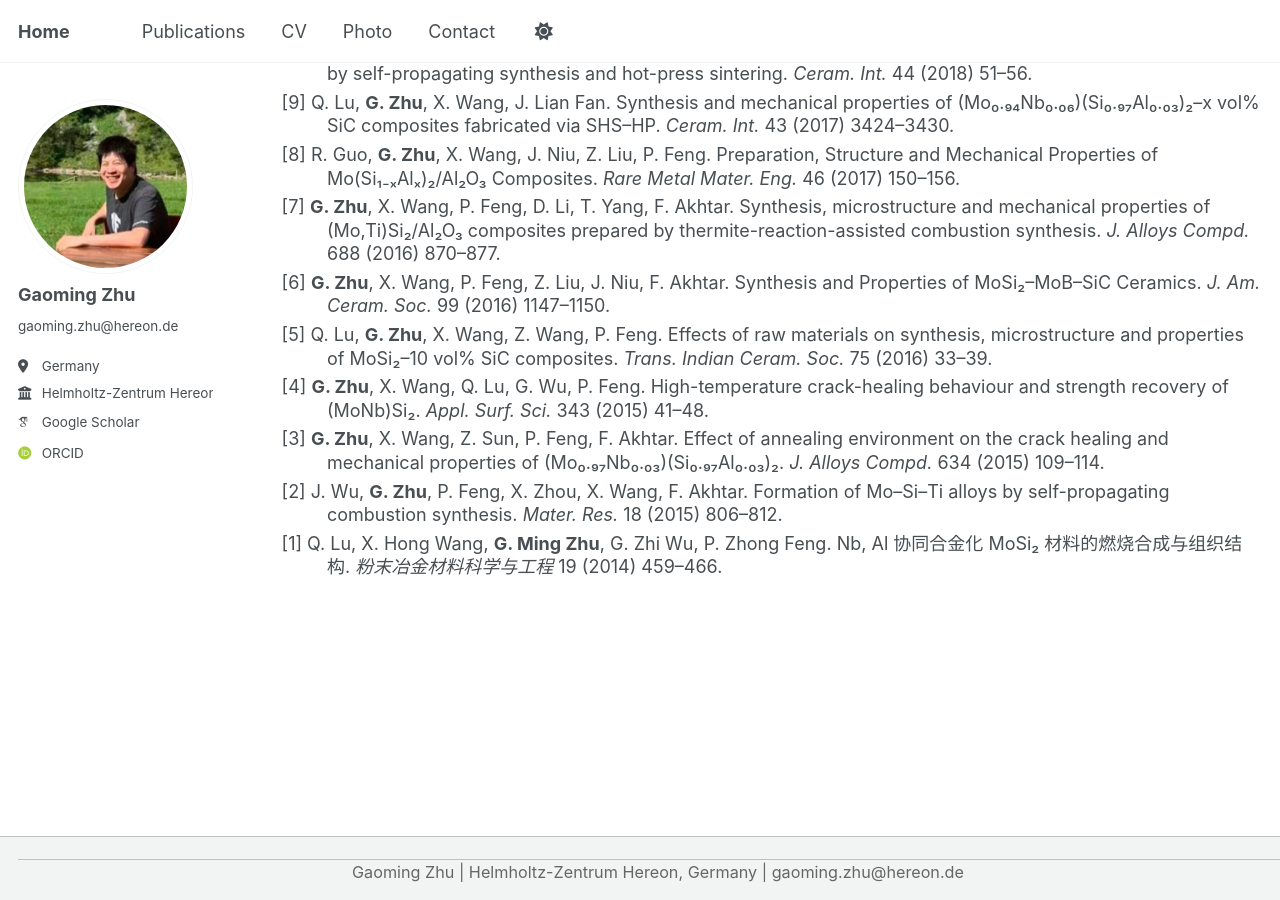
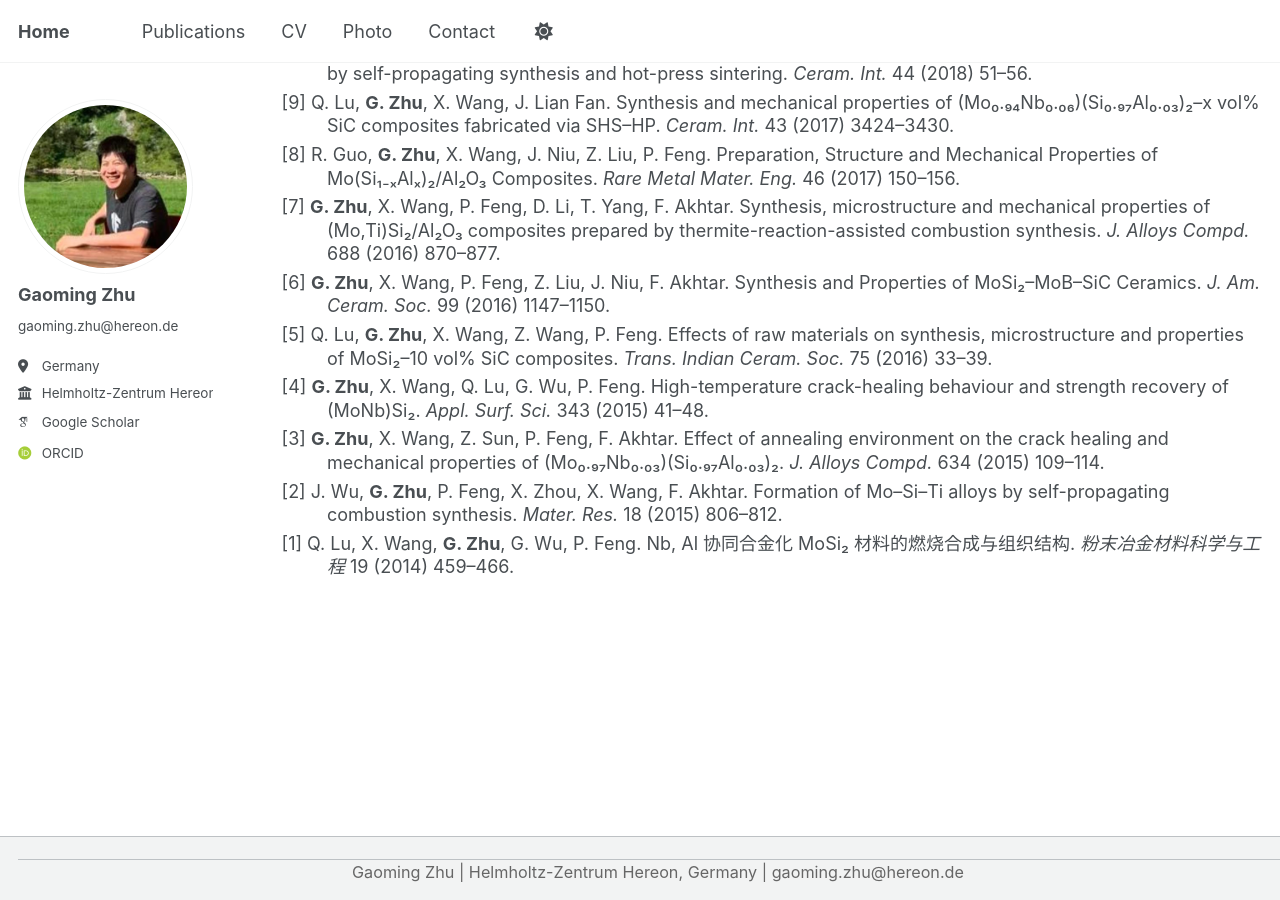
Before and after one commit to zgm900613/zgm900613.github.io, a Jekyll site: the page built from _pages/publications.html, in a window 1280 px wide and 900 px high, scrolled down 3508 px. Built offline with Jekyll 4.4.1, drawn with Linux system fonts in a browser that asks for light colours; some web fonts are replaced; a script that is not in the unit is left out.

Commit message:
Update publications.html

```diff
--- a/_pages/publications.html
+++ b/_pages/publications.html
@@ -91,5 +91,5 @@ author_profile: true
   <p>[4] <strong>G. Zhu</strong>, X. Wang, Q. Lu, G. Wu, P. Feng. High-temperature crack-healing behaviour and strength recovery of (MoNb)Si₂. <em>Appl. Surf. Sci.</em> 343 (2015) 41–48.</p>
   <p>[3] <strong>G. Zhu</strong>, X. Wang, Z. Sun, P. Feng, F. Akhtar. Effect of annealing environment on the crack healing and mechanical properties of (Mo₀.₉₇Nb₀.₀₃)(Si₀.₉₇Al₀.₀₃)₂. <em>J. Alloys Compd.</em> 634 (2015) 109–114.</p>
   <p>[2] J. Wu, <strong>G. Zhu</strong>, P. Feng, X. Zhou, X. Wang, F. Akhtar. Formation of Mo–Si–Ti alloys by self-propagating combustion synthesis. <em>Mater. Res.</em> 18 (2015) 806–812.</p>
-  <p>[1] Q. Lu, X. Hong Wang, <strong>G. Ming Zhu</strong>, G. Zhi Wu, P. Zhong Feng. Nb, Al 协同合金化 MoSi₂ 材料的燃烧合成与组织结构. <em>粉末冶金材料科学与工程</em> 19 (2014) 459–466.</p>
+  <p>[1] Q. Lu, X. Wang, <strong>G. Zhu</strong>, G. Wu, P. Feng. Nb, Al 协同合金化 MoSi₂ 材料的燃烧合成与组织结构. <em>粉末冶金材料科学与工程</em> 19 (2014) 459–466.</p>
 </div>
```
